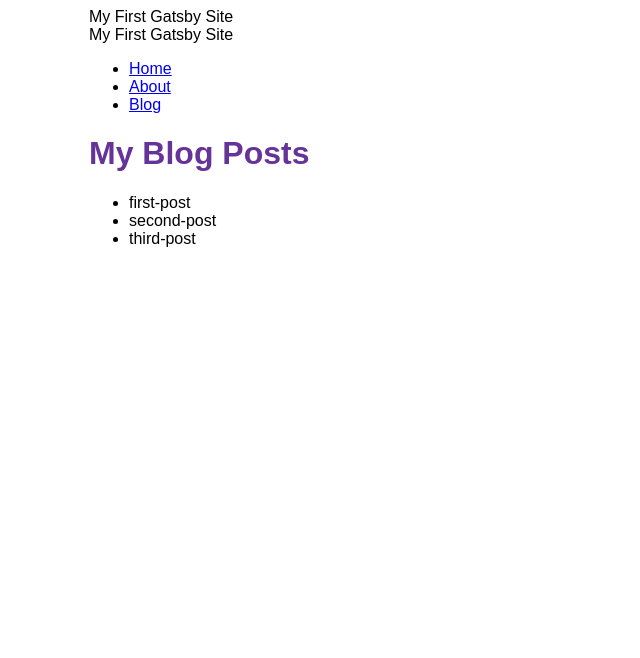
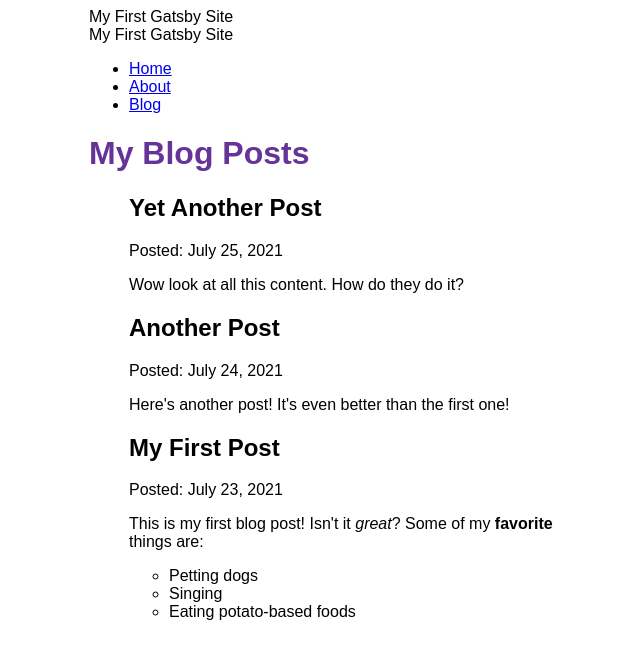
Before and after one commit to mterczynski/gatsby-tutorial, a Gatsby site: page /blog in a window 1280 px wide. Shown: the whole page, without its empty margins (301-941 px from the left). Built offline with nearby package versions, Linux system fonts and the light colour scheme; Gatsby itself is replaced by a stand-in of ours.

Commit message:
Finished Gatsby Tutorial Part 5

```diff
--- a/blog/first-post.mdx
+++ b/blog/first-post.mdx
@@ -0,0 +1,9 @@
+---
+title: "My First Post"
+date: "2021-07-23"
+---
+This is my first blog post! Isn't it *great*?
+Some of my **favorite** things are:
+* Petting dogs
+* Singing
+* Eating potato-based foods
--- a/blog/second-post.mdx
+++ b/blog/second-post.mdx
@@ -0,0 +1,5 @@
+---
+title: "Another Post"
+date: "2021-07-24"
+---
+Here's another post! It's even better than the first one!
--- a/blog/third-post.mdx
+++ b/blog/third-post.mdx
@@ -0,0 +1,5 @@
+---
+title: "Yet Another Post"
+date: "2021-07-25"
+---
+Wow look at all this content. How do they do it?
--- a/gatsby-config.js
+++ b/gatsby-config.js
@@ -13,5 +13,6 @@
                 path: `${__dirname}/blog`,
             }
         },
+        `gatsby-plugin-mdx`
     ]
 }
--- a/package.json
+++ b/package.json
@@ -15,8 +15,11 @@
     "clean": "gatsby clean"
   },
   "dependencies": {
+    "@mdx-js/mdx": "^1.6.22",
+    "@mdx-js/react": "^1.6.22",
     "gatsby": "^4.6.0",
     "gatsby-plugin-image": "^2.6.0",
+    "gatsby-plugin-mdx": "^3.6.0",
     "gatsby-plugin-sharp": "^4.6.0",
     "gatsby-source-filesystem": "^4.6.0",
     "react": "^17.0.1",
--- a/src/pages/blog.tsx
+++ b/src/pages/blog.tsx
@@ -1,16 +1,21 @@
 import * as React from 'react'
 import Layout from '../components/layout'
 import { graphql } from 'gatsby'
+import { MDXRenderer } from 'gatsby-plugin-mdx'
 
 const BlogPage = ({ data }) => {
   return (
     <Layout pageTitle="My Blog Posts">
       <ul>
       {
-        data.allFile.nodes.map(node => (
-          <li key={node.name}>
-            {node.name}
-          </li>
+        data.allMdx.nodes.map((node) => (
+          <article key={node.id}>
+            <h2>{node.frontmatter.title}</h2>
+            <p>Posted: {node.frontmatter.date}</p>
+            <MDXRenderer>
+              {node.body}
+            </MDXRenderer>
+          </article>
         ))
       }
       </ul>
@@ -19,10 +24,20 @@
 }
 
 export const query = graphql`
-  query {
-    allFile {
+  {
+    allMdx(sort: {fields: frontmatter___date, order: DESC}) {
       nodes {
-        name
+        parent {
+          ... on File {
+            modifiedTime(formatString: "MMMM D, YYYY")
+          }
+        }
+        frontmatter {
+          title
+          date(formatString: "MMMM D, YYYY")
+        }
+        id
+        body
       }
     }
   }
```
Also changed, not shown: 1 other file.
